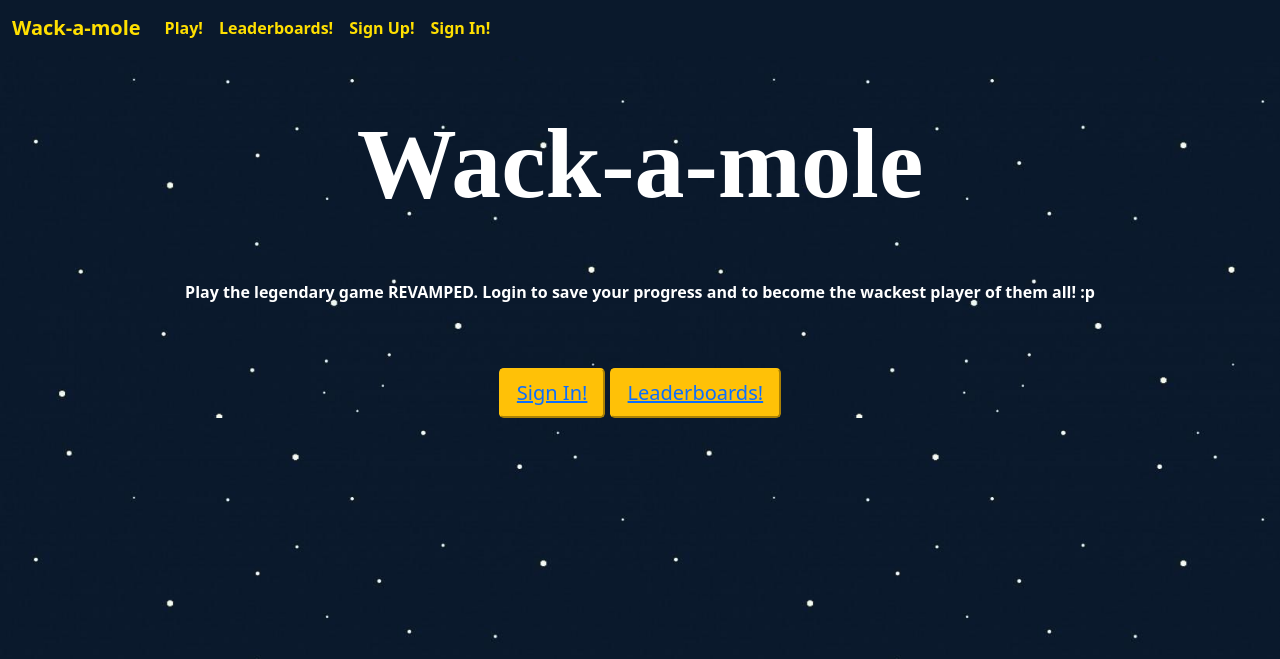
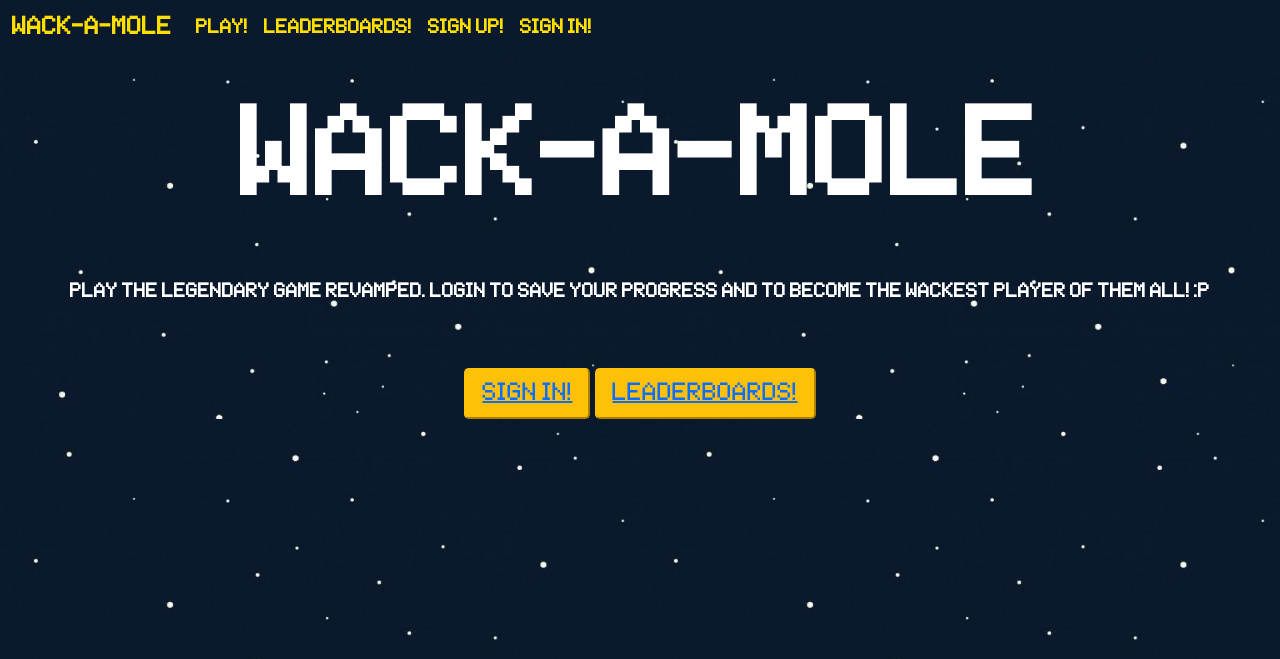
Before and after one commit to PG123432/NeamTame-P02, a Flask app: page / in a window 1280 px wide. Shown: the top 659 px of the page. Run offline with Flask 2, Linux system fonts and the light colour scheme.

Commit message:
many changes

```diff
--- a/app/__init__.py
+++ b/app/__init__.py
@@ -18,15 +18,20 @@ def index():
 
 @app.route("/leaderboards")
 def leaderboards():
-
-	#to do: add datetime parsing
-	#fix fonts
-
-	db.addToLeaderboard("patrick", 69)
-	db.addToLeaderboard("cindy", 20)
-	db.addToLeaderboard("Aron", 10)
 	return render_template("leaderboards.html",
 				scores= db.getLeaderboard())
+
+@app.route("/signUp")
+def signUp():
+	return render_template("signUp.html")
+
+@app.route("/signIn")
+def signIn():
+	return render_template("signIn.html")
+
+@app.route("/play")
+def play():
+	return render_template("play.html")
 
 if __name__ == "__main__":  # true if this file NOT imported
     app.debug = True        # enable auto-reload upon code change
--- a/app/static/css/style.css
+++ b/app/static/css/style.css
@@ -1,3 +1,13 @@
+/* fonts */
+
+@font-face {
+	font-family: "spaceInvaders";
+	src: url("/static/fonts/space_invaders.woff") format("woff"),
+		 url("/static/fonts/space_invaders.eot") format("embedded-opentype"),
+		 url("/static/fonts/space_invaders.woff") format("truetype");
+	font-weight: normal;
+}
+
 
 /* Navbar stuffs */
 
@@ -8,11 +18,11 @@ body {
 
 
 
-.navbar-light .navbar-brand {
+.navbar-dark .navbar-brand {
 	color : #ffdf00 ;
 }
 
-.navbar-light .navbar-nav .nav-link {
+.navbar-dark .navbar-nav .nav-link {
 	color : #ffdf00 ;
 }
 
--- a/app/templates/index.html
+++ b/app/templates/index.html
@@ -6,79 +6,81 @@
 <script src="https://cdn.jsdelivr.net/npm/bootstrap@5.0.2/dist/js/bootstrap.bundle.min.js" integrity="sha384-MrcW6ZMFYlzcLA8Nl+NtUVF0sA7MsXsP1UyJoMp4YLEuNSfAP+JcXn/tWtIaxVXM" crossorigin="anonymous"></script>
 <script src="https://cdn.jsdelivr.net/npm/@popperjs/core@2.9.2/dist/umd/popper.min.js" integrity="sha384-IQsoLXl5PILFhosVNubq5LC7Qb9DXgDA9i+tQ8Zj3iwWAwPtgFTxbJ8NT4GN1R8p" crossorigin="anonymous"></script>
 <script src="https://cdn.jsdelivr.net/npm/bootstrap@5.0.2/dist/js/bootstrap.min.js" integrity="sha384-cVKIPhGWiC2Al4u+LWgxfKTRIcfu0JTxR+EQDz/bgldoEyl4H0zUF0QKbrJ0EcQF" crossorigin="anonymous"></script>
+<link href="{{ url_for('static', filename='css/style.css') }}" rel="stylesheet">
 
-	<link href="{{ url_for('static', filename='css/style.css') }}" rel="stylesheet">
-
-	<body>
+<body>
 
 	<!-- Navbar -->
-<nav class="navbar navbar-expand-lg bg-secondary navbar-light navbar-neamtime">
+<nav class="navbar navbar-expand-md bg-secondary navbar-dark navbar-neamtime">
   <!-- Container wrapper -->
   <div class="container-fluid">
 
+
     <!-- Navbar brand -->
-    <a class="navbar-brand" style="font-weight:  bold;" href="/">Wack-a-mole</a>
+    <a class="navbar-brand" style="font-weight:  bold; font-family: spaceInvaders;" href="/">Wack-a-mole</a>
 
-    <!-- Toggle button -->
-    <button class="navbar-toggler" type="button" data-mdb-toggle="collapse" data-mdb-target="#navbarSupportedContent" aria-controls="navbarSupportedContent" aria-expanded="false" aria-label="Toggle navigation">
-      <i class="fas fa-bars"></i>
-    </button>
+    <!-- Hamburger -->
 
-    <!-- Collapsible wrapper -->
-    <div class="collapse navbar-collapse" id="navbarSupportedContent">
-      <ul class="navbar-nav me-auto mb-2 mb-lg-0">
+      <button class="navbar-toggler" type="button" data-bs-toggle="collapse" data-bs-target="#nav">
+        <span class="navbar-toggler-icon"></span>
+      </button>
+
+    <!-- end of hamburger -->
+
+
+    <!-- Collapsible Content -->
+    <div class="navbar-collapse collapse" id="nav">
+      <ul class="navbar-nav">
 
         <!-- Link -->
         <li class="nav-item" >
-          <a class="nav-link"  style="font-weight:  bold;" href="/play">Play!</a>
+          <a class="nav-link"  style="font-weight:  bold; font-family: spaceInvaders;" href="/play">Play!</a>
         </li>
 
         <li class="nav-item" >
-          <a class="nav-link" style="font-weight:  bold;" href="/leaderboards">Leaderboards!</a>
+          <a class="nav-link" style="font-weight:  bold; font-family: spaceInvaders;" href="/leaderboards">Leaderboards!</a>
         </li>
         <li class="nav-item" >
-          <a class="nav-link" style="font-weight:  bold;" href="/signUp">Sign Up!</a>
+          <a class="nav-link" style="font-weight:  bold; font-family: spaceInvaders;" href="/signUp">Sign Up!</a>
         </li>
         <li class="nav-item" >
-          <a class="nav-link" style="font-weight:  bold;" href="/signIn">Sign In!</a>
-        </li>
-      </ul>
-
-      <!-- Icons -->
-      <ul class="navbar-nav d-flex flex-row me-1">
-        <li class="nav-item me-3 me-lg-0">
-          <a class="nav-link" href="#"><i class="fas fa-shopping-cart"></i></a>
-        </li>
-        <li class="nav-item me-3 me-lg-0">
-          <a class="nav-link" href="#"><i class="fab fa-twitter"></i></a>
+          <a class="nav-link" style="font-weight:  bold; font-family: spaceInvaders;" href="/signIn">Sign In!</a>
         </li>
       </ul>
 
     </div>
+
+    <!-- End of CC -->
+
+
+
   </div>
-  <!-- Container wrapper -->
 </nav>
-<!-- Navbar -->
+
+<!-- End of Navbar -->
 
   <br>
   <br>
+
+  {% block content %}
   <h1 style="color: white; text-align: center; font-size: 100px; font-weight: bold; font-family: SpaceInvaders;">Wack-a-mole</h1>
 
   <br>
   <br>
 
-  <p style="color: white; text-align: center; font-weight: bold;">Play the legendary game REVAMPED. Login to save your progress and to become the wackest player of them all! :p</p>
+  <p style="color: white; text-align: center; font-weight: bold; font-family: SpaceInvaders;">Play the legendary game REVAMPED. Login to save your progress and to become the wackest player of them all! :p</p>
 
   <br>
   <br>
 
   <center>
-    <button type="button" class="btn-lg btn-warning" > <a href="/signIn"> Sign In! </a> </button>
+    <button type="button" class="btn-lg btn-warning" > <a href="/signIn" style="font-family: SpaceInvaders;"> Sign In! </a> </button>
 
-    <button type="button" class="btn-lg btn-warning" > <a href="/leaderboards"> Leaderboards! </a></button>
+    <button type="button" class="btn-lg btn-warning" > <a href="/leaderboards" style="font-family: SpaceInvaders;"> Leaderboards! </a></button>
 
   </center>
 
+  {% endblock %}
 
 	</body>
 
--- /dev/null
+++ b/app/templates/play.html
@@ -0,0 +1,5 @@
+{% extends "index.html" %}
+
+{% block content %}
+	play
+{% endblock %}
--- /dev/null
+++ b/app/templates/signIn.html
@@ -0,0 +1,5 @@
+{% extends "index.html" %}
+
+{% block content %}
+	Sign In
+{% endblock %}
--- /dev/null
+++ b/app/templates/signUp.html
@@ -0,0 +1,5 @@
+{% extends "index.html" %}
+
+{% block content %}
+	Sign Up
+{% endblock %}
```
Also changed, not shown: app/templates/base.html (added, +65 -0 lines), app/templates/leaderboards.html (+5 -66 lines), devlog.txt (+8 -0 lines), app/static/fonts/space_invaders.woff (added), app/templates/8bit.jpg (deleted), 2 other files.
